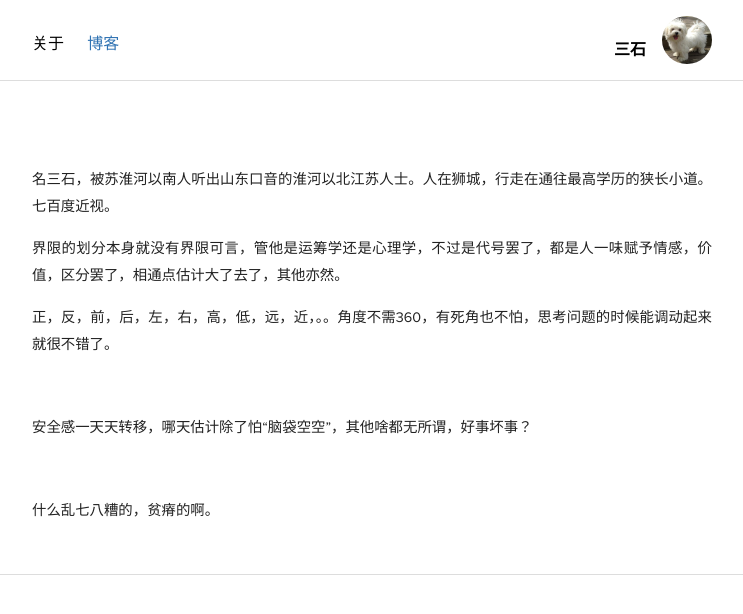
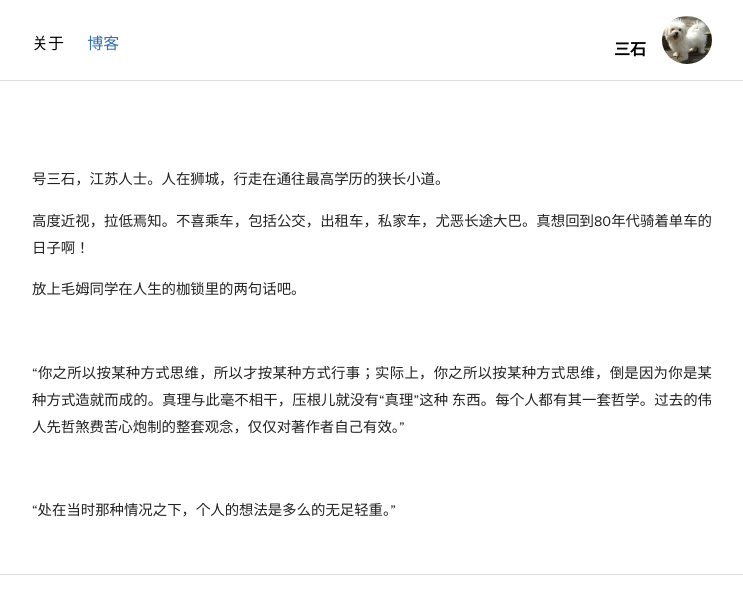
Before and after one commit to shirleysteve/1, a Jekyll site: the page built from index.html, in a window 1280 px wide. Shown: the top 614 px of the page, without its empty margins (268-1011 px from the left). Built offline with Jekyll 4.4.1, drawn with Linux system fonts in a browser that asks for light colours; nearby versions of some CDN libraries.

Commit message:
Update index.html

```diff
--- a/index.html
+++ b/index.html
@@ -28,23 +28,23 @@ description: 还有个角
 
 
  <p>
-名三石，被苏淮河以南人听出山东口音的淮河以北江苏人士。人在狮城，行走在通往最高学历的狭长小道。七百度近视。
+号三石，江苏人士。人在狮城，行走在通往最高学历的狭长小道。
  </p>
 
-
 <p>
-界限的划分本身就没有界限可言，管他是运筹学还是心理学，不过是代号罢了，都是人一味赋予情感，价值，区分罢了，相通点估计大了去了，其他亦然。
+高度近视，拉低焉知。不喜乘车，包括公交，出租车，私家车，尤恶长途大巴。真想回到80年代骑着单车的日子啊！
 </p>
 
  <p>
-正，反，前，后，左，右，高，低，远，近，。。角度不需360，有死角也不怕，思考问题的时候能调动起来就很不错了。
+放上毛姆同学在人生的枷锁里的两句话吧。
  </p>
 
   <p>
- 安全感一天天转移，哪天估计除了怕“脑袋空空”，其他啥都无所谓，好事坏事？
+“你之所以按某种方式思维，所以才按某种方式行事；实际上，你之所以按某种方式思维，倒是因为你是某种方式造就而成的。真理与此毫不相干，压根儿就没有“真理”这种
+   东西。每个人都有其一套哲学。过去的伟人先哲煞费苦心炮制的整套观念，仅仅对著作者自己有效。”
  </p>
 
  <p>
-  什么乱七八糟的，贫瘠的啊。
+ “处在当时那种情况之下，个人的想法是多么的无足轻重。”
  </p>
 </section>
```
